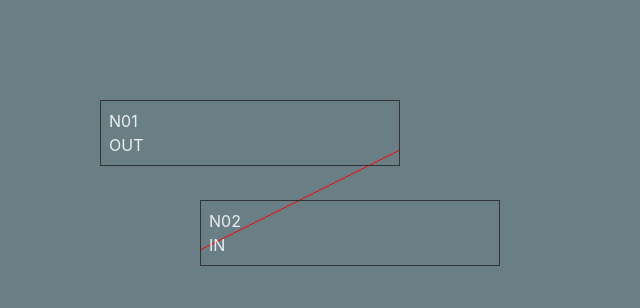
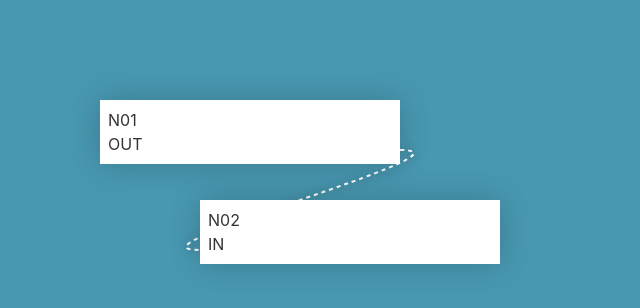
Before and after one commit to t4sty-it/cecile-frontend-v2, a React (Vite) app: page / in a window 1280 px wide. Shown: the top 308 px of the page, without its empty margins (0-640 px from the left). Built offline with nearby package versions, Linux system fonts and the light colour scheme.

Commit message:
Add bezier curves to edges

```diff
--- a/src/components/AppGraph/AppGraph.scss
+++ b/src/components/AppGraph/AppGraph.scss
@@ -2,9 +2,7 @@
   position: relative;
   width: 100%;
   height: 100%;
-  background: #cba;
-
-  background: rgba(lightblue, 0.5);
+  background: #4898b1;
 
   svg {
     // border: 1px solid red;
@@ -13,6 +11,10 @@
     height: 100%;
     top: 0;
     left: 0;
+
+    path {
+      filter: drop-shadow(0 0 5px rgba(0, 0, 0, 0.4));
+    }
   }
 
   &__nodes {
--- a/src/components/AppGraph/AppGraphEdge.tsx
+++ b/src/components/AppGraph/AppGraphEdge.tsx
@@ -7,7 +7,17 @@ export default function AppGraphEdge({
   src: Point
   dst: Point
 }) {
+
+  const off = Math.sqrt(Math.pow(src.x - dst.x, 2) + Math.pow(src.y - dst.y, 2)) * 0.4
+
+  const d = () => [
+    `M ${src.x}, ${src.y}`,
+    `C ${src.x + off}, ${src.y}`,
+    `${dst.x - off}, ${dst.y}`,
+    `${dst.x}, ${dst.y}`
+  ].join(' ')
+
   return (
-    <line stroke='red' strokeWidth={1} x1={src.x} y1={src.y} x2={dst.x} y2={dst.y} />
+    <path stroke='white' strokeWidth={2} strokeDasharray='4 0 0' d={d()} fill="transparent" />
   )
 }
--- a/src/components/AppNode/AppNode.scss
+++ b/src/components/AppNode/AppNode.scss
@@ -1,5 +1,7 @@
 .app-node {
-  border: 1px solid #333;
   min-width: 300px;
   padding: 0.5em;
+  background: white;
+  color: #333;
+  box-shadow: 0 0 2em rgba(0, 0, 0, 0.2);
 }
```
